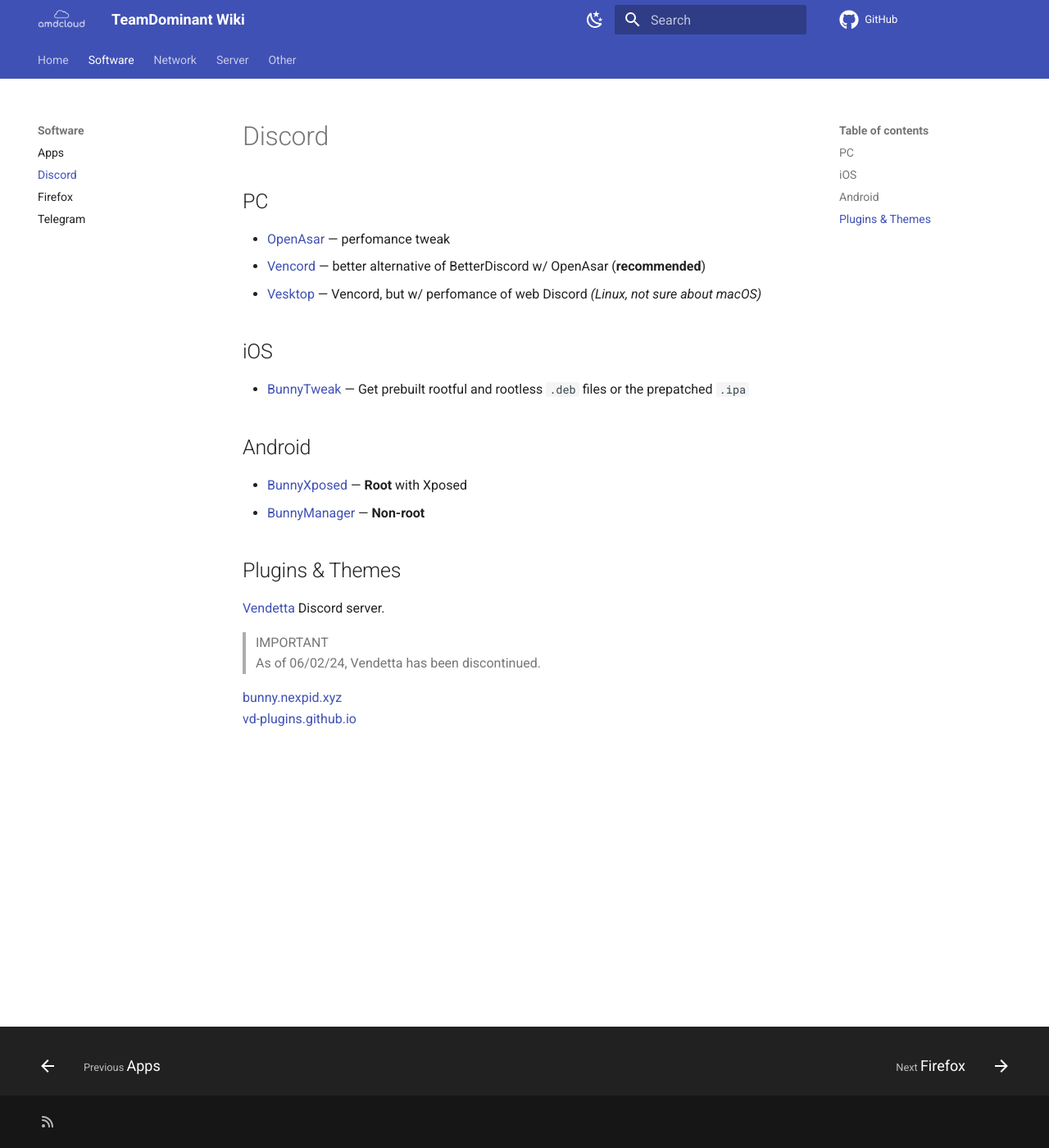
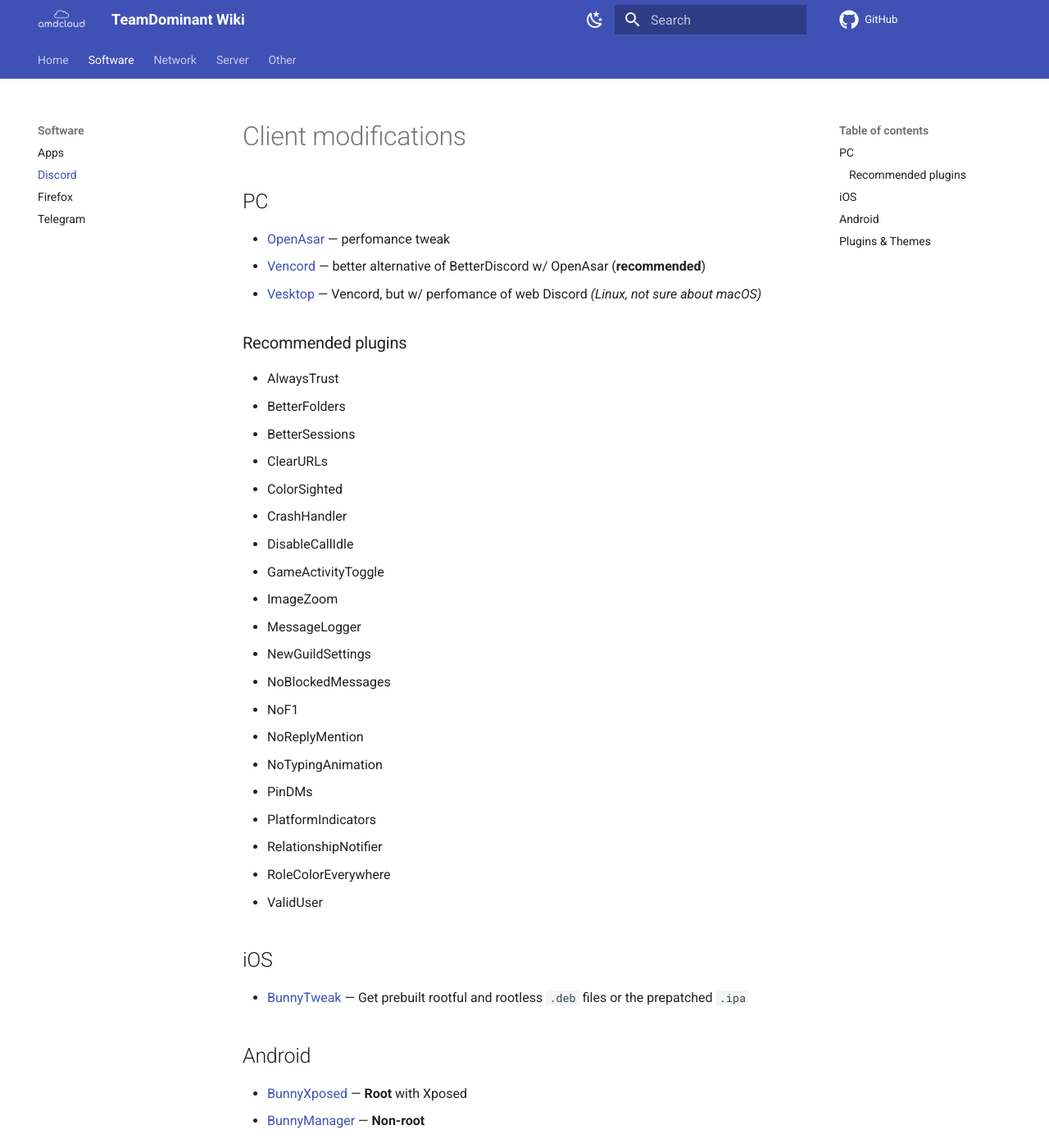
Before and after one commit to TeamDominant/Wiki-mkdocs, an MkDocs documentation site: the page built from docs/discord.md, in a window 1280 px wide and 1400 px high. Shown: the whole window at 82% size. Built offline with MkDocs 1.6.1 and Material for MkDocs 9.7.7, drawn with Linux system fonts in a browser that asks for light colours; comment, search, counter and statistics services are not loaded.

Commit message:
added personal plugins

```diff
--- a/docs/discord.md
+++ b/docs/discord.md
@@ -1,10 +1,32 @@
-# Discord
+# Client modifications
 
 ## PC
 
 - [OpenAsar](https://openasar.dev) — perfomance tweak
 - [Vencord](https://vencord.dev) — better alternative of BetterDiscord w/ OpenAsar (**recommended**)
 - [Vesktop](https://github.com/Vencord/Vesktop) — Vencord, but w/ perfomance of web Discord  *(Linux, not sure about macOS)*
+
+### Recommended plugins
+- AlwaysTrust
+- BetterFolders
+- BetterSessions
+- ClearURLs
+- ColorSighted
+- CrashHandler
+- DisableCallIdle
+- GameActivityToggle
+- ImageZoom
+- MessageLogger
+- NewGuildSettings
+- NoBlockedMessages
+- NoF1
+- NoReplyMention
+- NoTypingAnimation
+- PinDMs
+- PlatformIndicators
+- RelationshipNotifier
+- RoleColorEverywhere
+- ValidUser
 
 ## iOS
 
```
